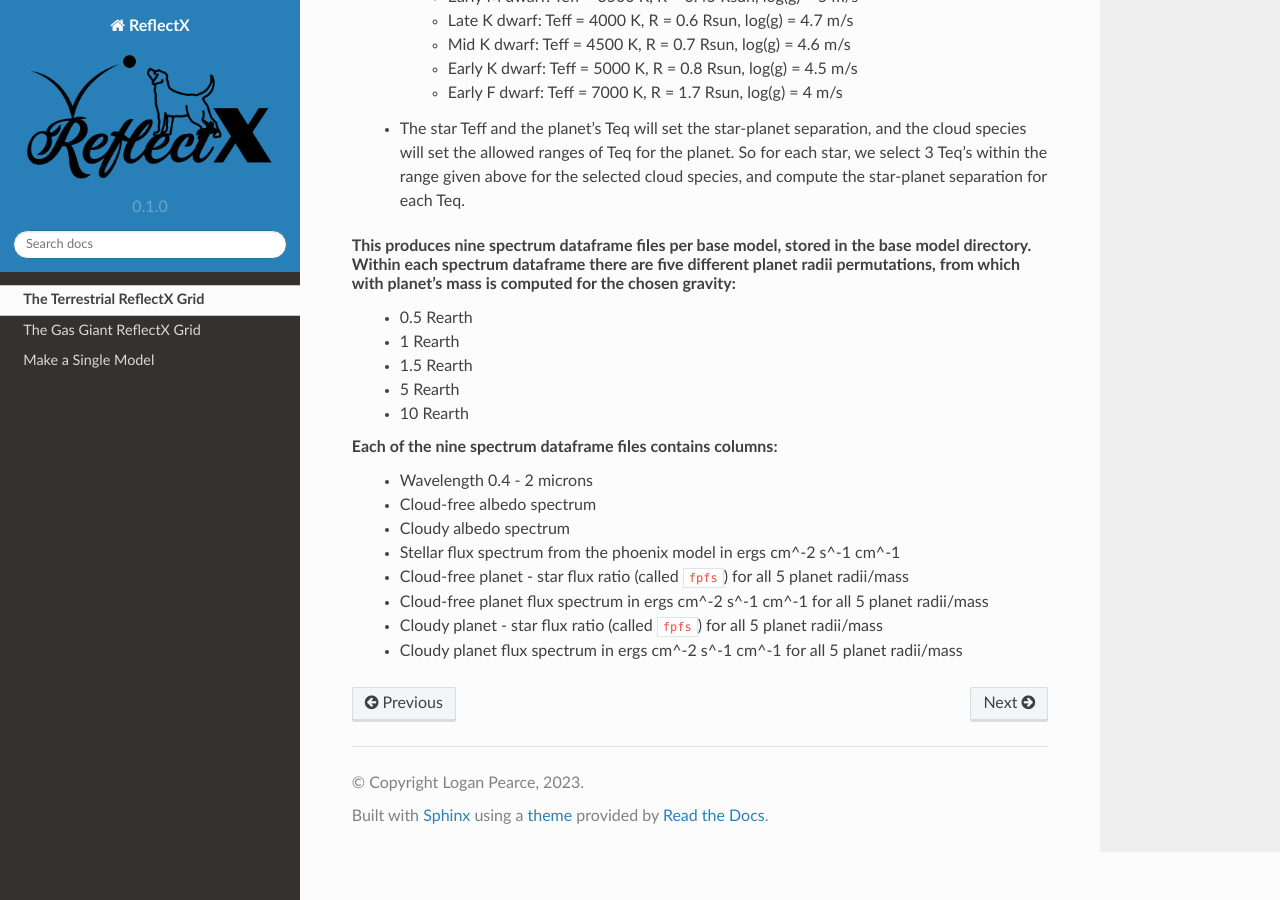
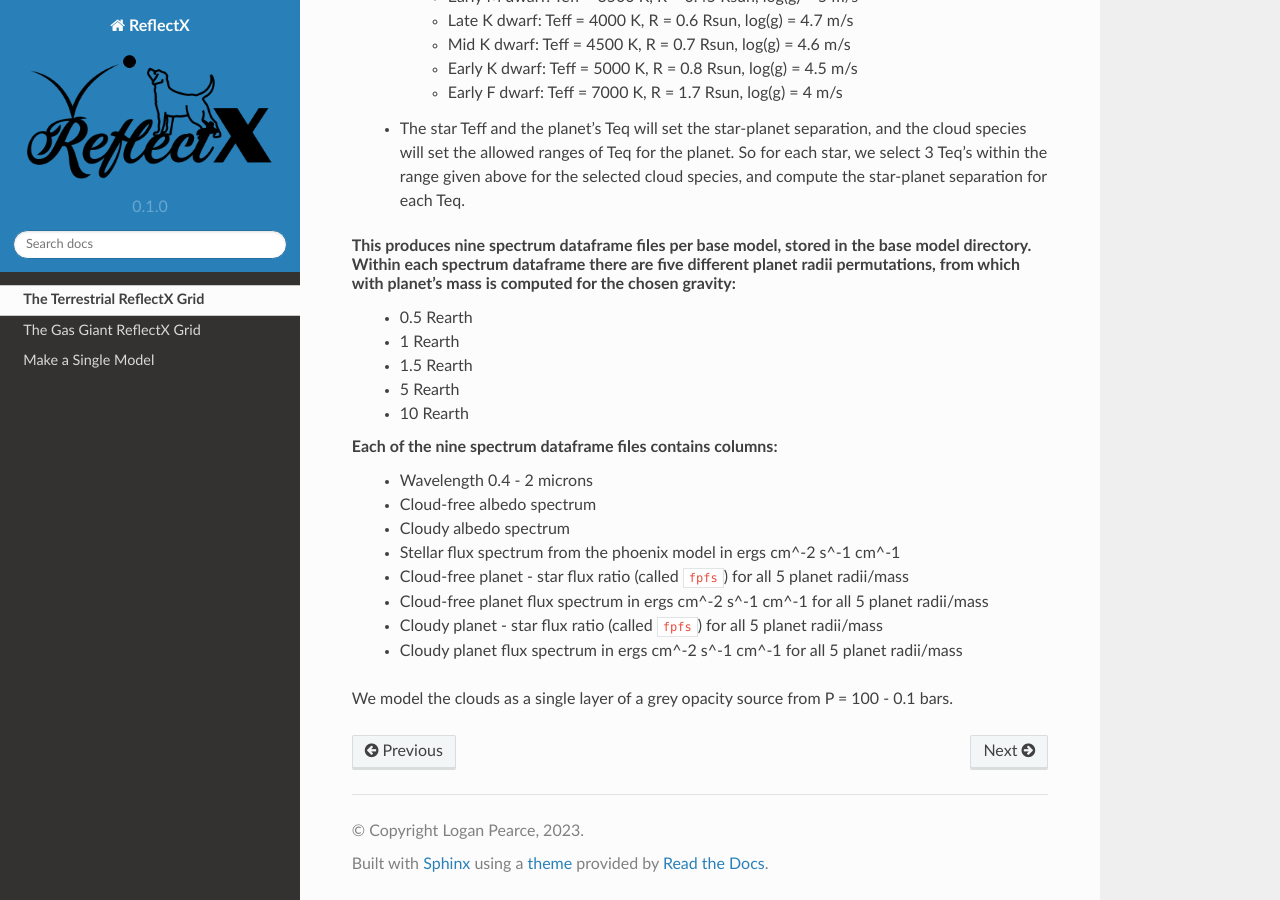
Before and after one commit to logan-pearce/ReflectX, a Sphinx documentation site: the page built from docs/source/terrestrialgrid.rst, in a window 1280 px wide and 900 px high, scrolled down 2157 px. Built offline with Sphinx 7.4.7 and the Read the Docs theme 2.0.0, drawn with Linux system fonts in a browser that asks for light colours.

Commit message:
terrestrial grid docs

```diff
--- a/docs/source/terrestrialgrid.rst
+++ b/docs/source/terrestrialgrid.rst
@@ -62,3 +62,6 @@ Each of the nine spectrum dataframe files contains columns:
   * Cloud-free planet flux spectrum in ergs cm^-2 s^-1 cm^-1 for all 5 planet radii/mass
   * Cloudy planet - star flux ratio (called ``fpfs``) for all 5 planet radii/mass
   * Cloudy planet flux spectrum in ergs cm^-2 s^-1 cm^-1 for all 5 planet radii/mass
+
+
+We model the clouds as a single layer of a grey opacity source from P = 100 - 0.1 bars.
```
Also changed, not shown: docs/source/images/ReflectX-Terrestrial-Model.drawio.png.
